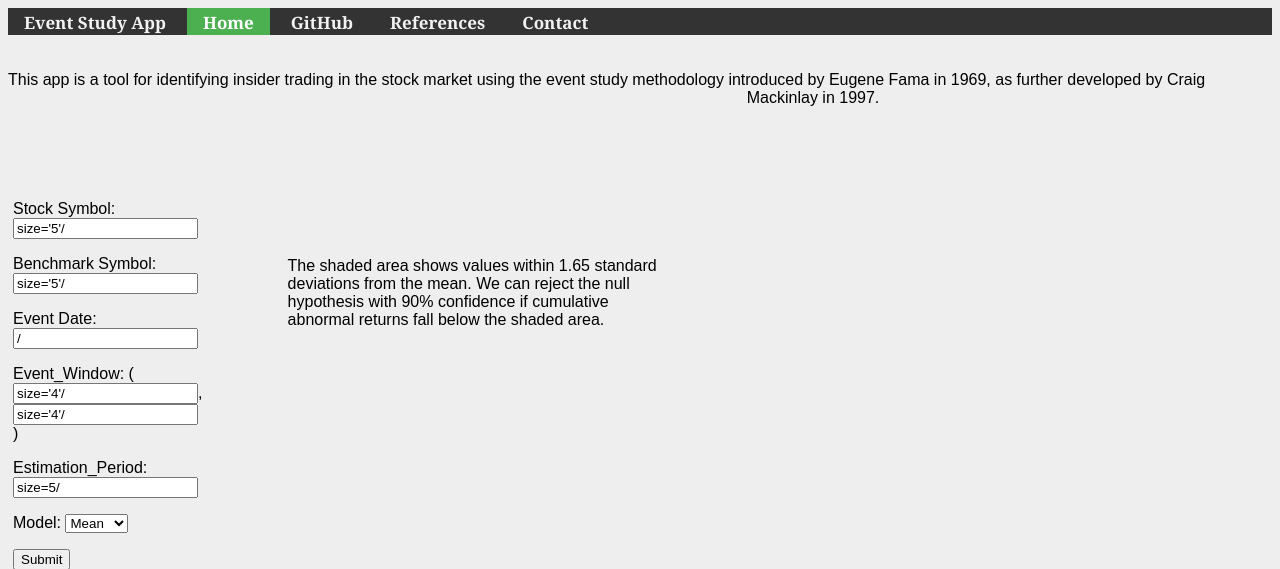
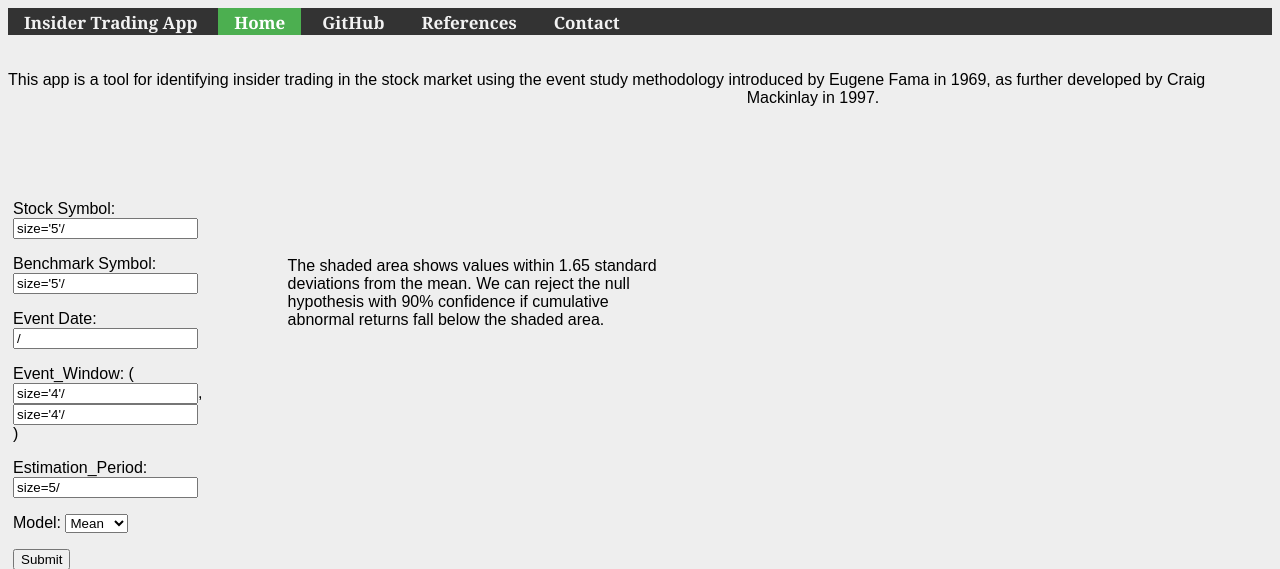
Before and after one commit to jvpagan1/insider_trading_app, a Flask app: template app/templates/index4.html in a window 1280 px wide. Shown: the top 569 px of the page. Run offline with Flask 2, Linux system fonts and the light colour scheme; the template is opened without the code that fills it, so the values that code supplies are empty; some libraries are stand-ins or nearby versions.

Commit message:
Chanaged app name and added referenes

```diff
--- a/app/templates/index4.html
+++ b/app/templates/index4.html
@@ -10,11 +10,11 @@
 
   </head>
   <body>
-    <title>Event Study App</title>
+    <title>Insider Trading App</title>
 
     <div class = "row">
       <div class="topnav">
-        <h2><a>Event Study App</a>
+        <h2><a>Insider Trading App</a>
         <a class="active" href="/">Home</a>
         <a href="https://github.com/jvpagan1/event_study_app">GitHub</a>
         <a href="/references">References</a>
--- a/app/templates/references.html
+++ b/app/templates/references.html
@@ -31,10 +31,10 @@
             </li><br>
              <li>
             <a href="http://www.business.unr.edu/faculty/liuc/files/BADM742/MacKinlay_1997.pdf" target="_blank">MacKinlay, Craig, Event Studies in Economics and Finance, 1997</a>
+            </li><br>
+              <li>
+            <a href="https://github.com/LemaireJean-Baptiste/EventStudy" target="_blank">Lemiere, Jean-Baptiste, Event Study Package, Github, 2019</a>
             </li>
-        </p>
-
-
 
   </body>
 </html>
```
Also changed, not shown: README.md.
